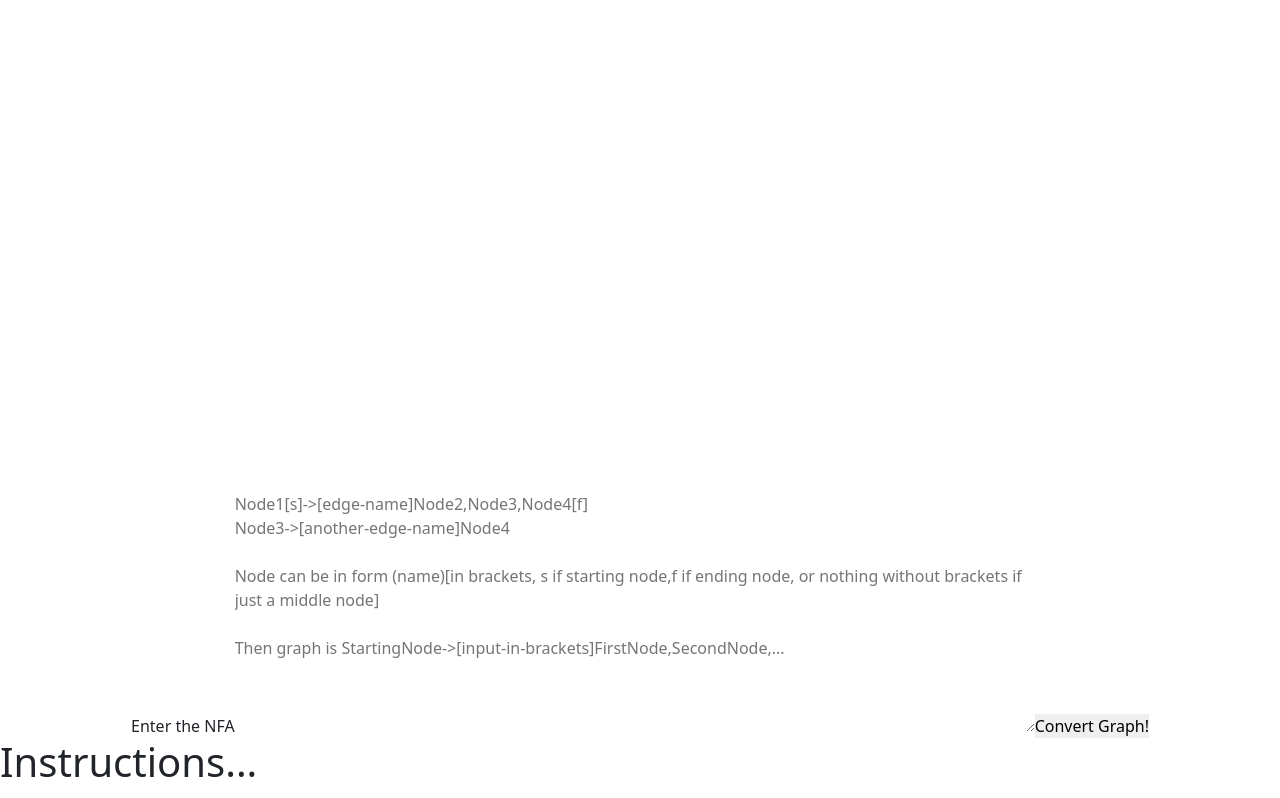
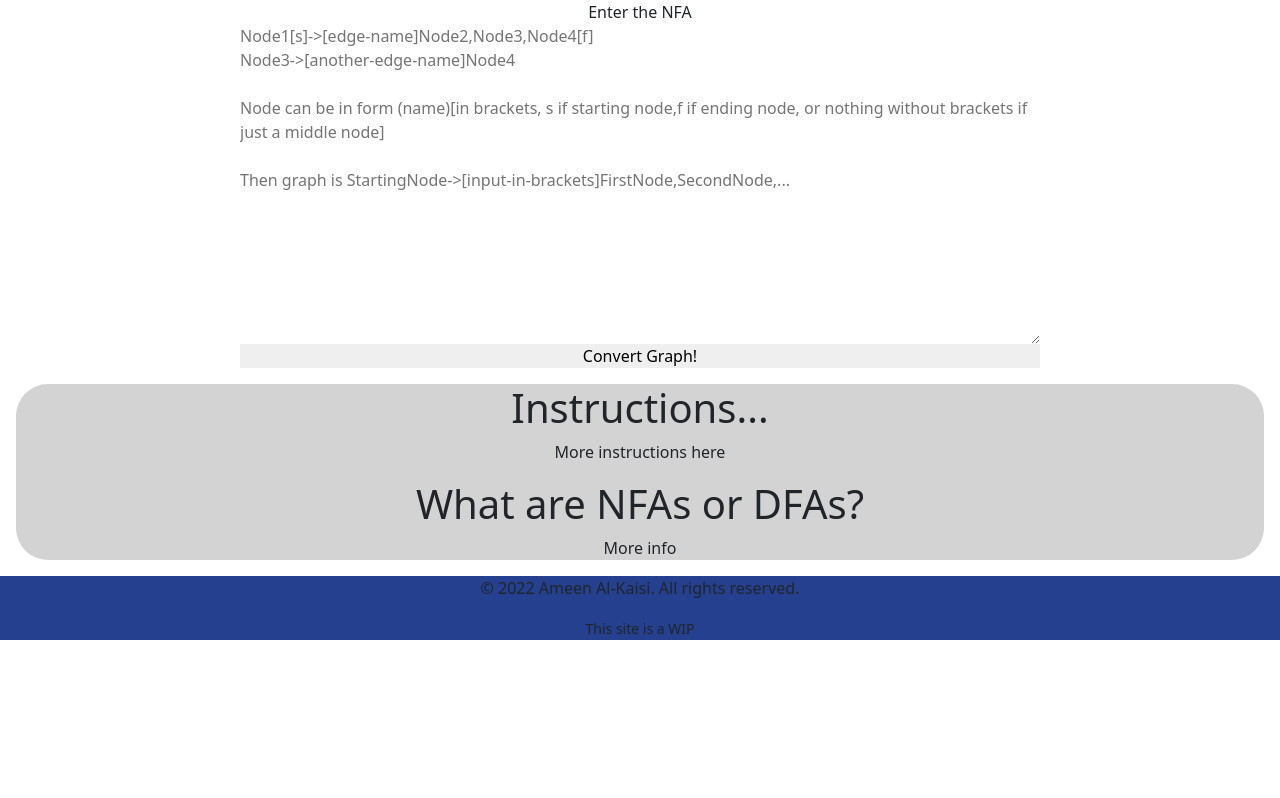
Before and after one commit to ameenalkaisi/XFA, a React app in the folder app/: page / in a window 1280 px wide. Shown: the top 798 px of the page. Built offline with nearby package versions, Linux system fonts and the light colour scheme.

Commit message:
added info component and changed styling of the app (have border around displays and they animate on entrance)

```diff
--- a/app/src/client/App.tsx
+++ b/app/src/client/App.tsx
@@ -6,6 +6,7 @@ import Info from './components/Info';
 const App: React.FC<{}> = (): React.ReactElement => {
 	return (
 		<>
+			{/* 1. center shit, 2. for mobile n stuff, 3. have different background for info page*/}
 			<GraphCreator />
 			<Info />
 			<Footer />
--- a/app/src/client/app.scss
+++ b/app/src/client/app.scss
@@ -11,17 +11,27 @@
 	text-decoration: none;
 }
 
+h1 {
+	text-align: center;
+}
+
 .graph-creator {
 	display: grid;
-	grid-template-rows: 2fr 1fr;
+	grid-template-rows: auto 1fr;
 	grid-template-columns: 1fr 1fr;
 	grid-template-areas:
 		"left-display right-display"
-		"input input";
+		"input		  input";
+	justify-items: center;
 
 	.graph-display {
-		width: 20em;
-		height: 20em;
+		width: 40rem;
+		height: 30rem;
+
+		animation: 1s ease-in 0s 1 fromZeroWidthAndHeight;
+
+		border: 2px solid black;
+		border-radius: 2rem 2rem 0 2rem;
 
 		&__node {
 			width: fit-content;
@@ -41,9 +51,41 @@
 		grid-area: input;
 		justify-self: center;
 
+		display: flex;
+		flex-direction: column;
+
+		label {
+			text-align: center;
+		}
+
 		&--textarea {
-			height: 15em;
+			height: 20rem;
 			width: 50em;
 		}
+
+		&-display {
+			text-align: center;
+		}
+	}
+
+	&__output-display {
+		text-align: center;
 	}
 }
+
+.info {
+	background-color: lightgray;
+	border-radius: 2rem;
+	margin: 1rem;
+
+	p {
+		text-align: center;
+	}
+}
+
+@keyframes fromZeroWidthAndHeight {
+	0% {
+		width: 0;
+		height: 0;
+	}
+}
```
